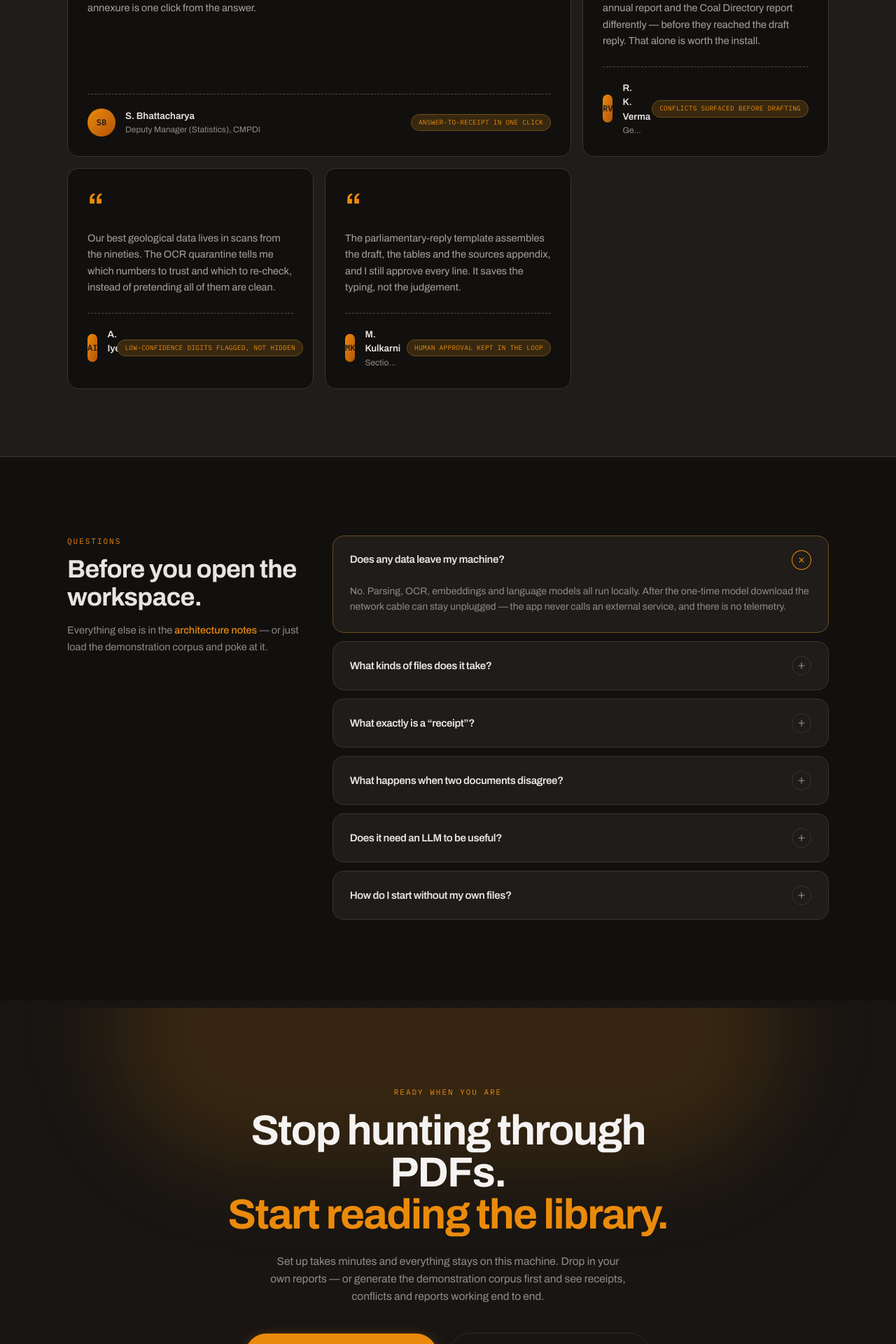
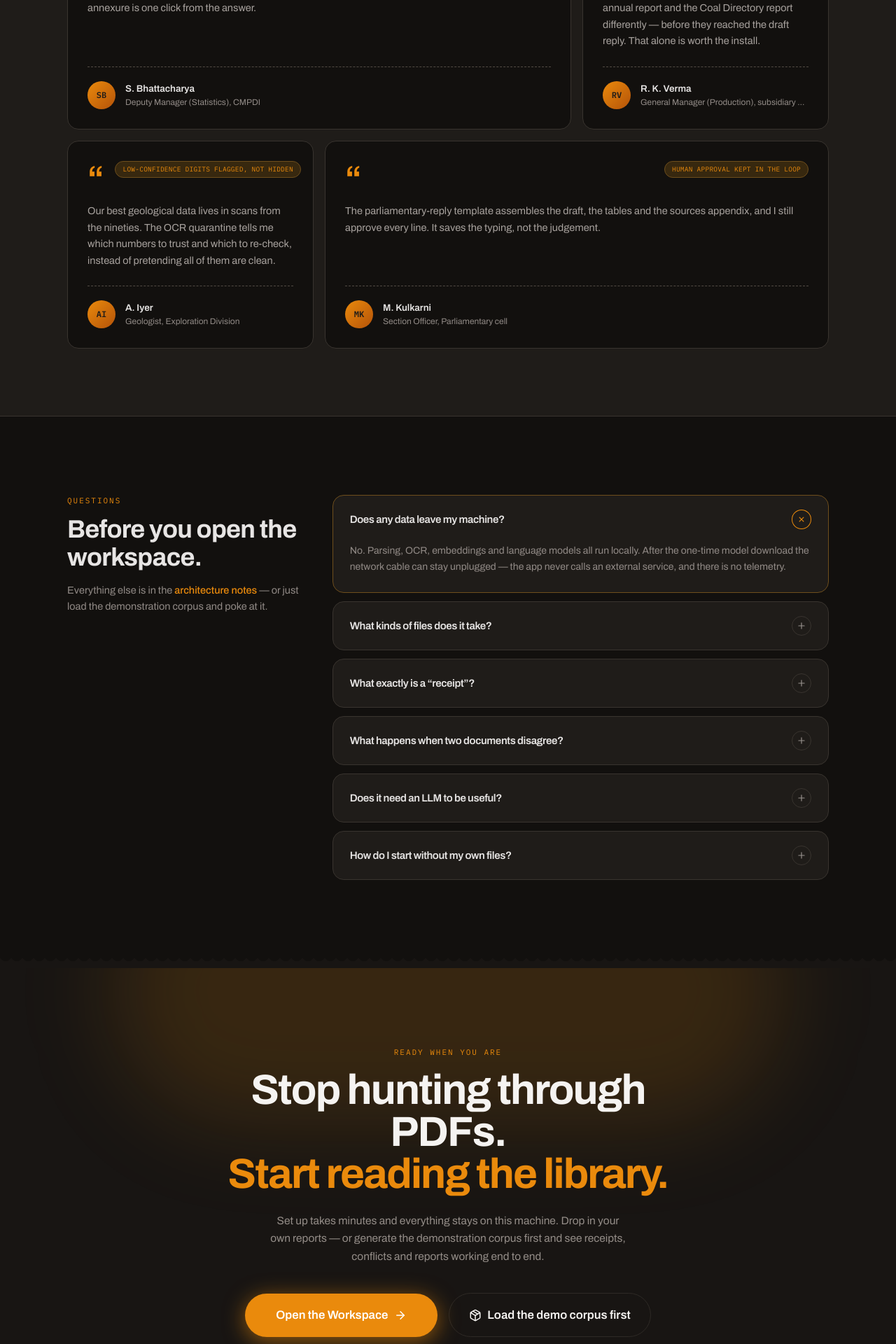
Before and after one commit to SpreadSheets600/CMPDI-Intelligence, a Flask app: page / in a window 1280 px wide. Shown: the part 4280-6200 px from the top of the page at 70% size. Run offline with Flask 3, Linux system fonts and the light colour scheme; data that the repository does not hold is empty.

Commit message:
feat: fix field-notes layout, add landing animation layer and CTA polish
- testimonials: move receipt chip to card top (it crushed the author line
  in narrow cards), shrink-0 avatar, balanced 2+1 / 1+2 grid rhythm
- animations: receipt prints out of the hero on load, evidence-chain
  connector draws itself on scroll, shine sweep on primary CTAs, breathing
  glow on the final CTA, scroll-progress hairline in the nav, capability
  icons tilt on card hover, marquee pauses on hover
- all new motion has prefers-reduced-motion fallbacks

```diff
--- a/frontend/static/css/landing.css
+++ b/frontend/static/css/landing.css
@@ -96,9 +96,11 @@
 }
 
 .cta-primary {
+  position: relative;
   display: inline-flex;
   align-items: center;
   gap: 0.55rem;
+  overflow: hidden;
   border-radius: 9999px;
   background: rgb(var(--c-coal));
   padding: 0.95rem 2rem;
@@ -115,6 +117,34 @@
 }
 .cta-primary:active { transform: translateY(0); }
 
+/* shine sweep across the button on hover */
+.cta-primary::after {
+  content: "";
+  position: absolute;
+  top: -25%;
+  bottom: -25%;
+  left: 0;
+  width: 45%;
+  background: linear-gradient(105deg, transparent, rgb(255 255 255 / 0.4), transparent);
+  transform: translateX(-170%) skewX(-18deg);
+}
+.cta-primary:hover::after {
+  transform: translateX(330%) skewX(-18deg);
+  transition: transform 0.7s ease;
+}
+
+/* the receipt "prints out" of the hero on load */
+.receipt-in {
+  opacity: 0;
+  animation: receipt-out 0.9s cubic-bezier(0.16, 1, 0.3, 1) both;
+  animation-delay: var(--rd, 450ms);
+}
+@keyframes receipt-out {
+  0% { opacity: 0; transform: translateY(-38px) rotate(-2deg); }
+  55% { opacity: 1; }
+  100% { opacity: 1; transform: translateY(0) rotate(0deg); }
+}
+
 /* floating annotation cards */
 .float-slow { animation: float-y 7s ease-in-out infinite; }
 .float-slower { animation: float-y 9s ease-in-out 1.2s infinite; }
@@ -122,6 +152,10 @@
   0%, 100% { transform: translateY(0); }
   50% { transform: translateY(-9px); }
 }
+
+/* capability card icons tilt toward the cursor on card hover */
+.icon-tile { transition: transform 0.3s cubic-bezier(0.16, 1, 0.3, 1); }
+.group:hover .icon-tile { transform: rotate(-6deg) scale(1.08); }
 
 /* ---------- evidence chain ---------- */
 
@@ -136,6 +170,14 @@
   width: 25%;
   border-top: 1px dashed rgb(var(--c-coal) / 0.55);
 }
+/* and draws itself left-to-right when scrolled into view */
+.pipeline-line.reveal {
+  opacity: 1;
+  transform: scaleX(0);
+  transform-origin: left;
+  transition: transform 1.2s cubic-bezier(0.16, 1, 0.3, 1) 0.15s;
+}
+.pipeline-line.reveal.is-visible { transform: scaleX(1); }
 
 /* ---------- marquee ---------- */
 
@@ -143,6 +185,7 @@
 @keyframes marquee {
   to { transform: translateX(-50%); }
 }
+.marquee:hover { animation-play-state: paused; }
 
 /* ---------- scroll reveals ---------- */
 
@@ -185,6 +228,12 @@
 .cta-jumbo {
   padding: 1.15rem 2.75rem;
   font-size: 1.05rem;
+  animation: cta-breathe 3.4s ease-in-out 1.8s infinite;
+}
+/* slow, faint breathing glow so the last-chance button draws the eye */
+@keyframes cta-breathe {
+  0%, 100% { box-shadow: 0 4px 18px rgb(var(--c-coal) / 0.35); }
+  50% { box-shadow: 0 6px 32px rgb(var(--c-coal) / 0.6); }
 }
 /* perforation separating the CTA band from the page, like torn paper */
 .cta-tear {
@@ -197,12 +246,13 @@
 /* ---------- reduced motion: land everything instantly ---------- */
 
 @media (prefers-reduced-motion: reduce) {
-  .hero-word, .float-slow, .float-slower, .marquee {
+  .hero-word, .float-slow, .float-slower, .marquee, .receipt-in, .cta-jumbo {
     animation: none !important;
   }
-  .hero-word, .reveal {
+  .hero-word, .reveal, .receipt-in {
     opacity: 1 !important;
     transform: none !important;
   }
+  .pipeline-line.reveal { transform: scaleX(1) !important; }
   .faq-body { transition: none; }
 }
--- a/frontend/static/js/landing/nav.js
+++ b/frontend/static/js/landing/nav.js
@@ -1,9 +1,18 @@
 // Sticky header: transparent over the hero, frosted paper once scrolled.
+// The hairline progress bar tracks reading depth through the page.
 
 export function initNav() {
   const nav = document.getElementById("landing-nav");
   if (!nav) return;
-  const update = () => nav.classList.toggle("is-scrolled", window.scrollY > 12);
+  const progress = document.getElementById("scroll-progress");
+  const update = () => {
+    nav.classList.toggle("is-scrolled", window.scrollY > 12);
+    if (progress) {
+      const max = document.documentElement.scrollHeight - window.innerHeight;
+      const t = max > 0 ? window.scrollY / max : 0;
+      progress.style.transform = `scaleX(${t})`;
+    }
+  };
   update();
   window.addEventListener("scroll", update, { passive: true });
 }
--- a/frontend/templates/landing/capabilities.html
+++ b/frontend/templates/landing/capabilities.html
@@ -12,8 +12,8 @@
     </div>
 
     <div class="reveal-group mt-12 grid gap-4 md:grid-cols-6">
-      <div class="reveal rounded-2xl border border-seam bg-white p-7 transition-all duration-300 hover:-translate-y-1 hover:shadow-lift md:col-span-4 md:row-span-2" style="--rd:0ms">
-        <div class="flex h-11 w-11 items-center justify-center rounded-xl bg-coal text-white">{{ icon('message-circle', 'h-5 w-5') }}</div>
+      <div class="reveal group rounded-2xl border border-seam bg-white p-7 transition-all duration-300 hover:-translate-y-1 hover:shadow-lift md:col-span-4 md:row-span-2" style="--rd:0ms">
+        <div class="icon-tile flex h-11 w-11 items-center justify-center rounded-xl bg-coal text-white">{{ icon('message-circle', 'h-5 w-5') }}</div>
         <h3 class="mt-5 text-xl font-semibold tracking-tight">Ask, with grounded answers</h3>
         <p class="mt-2.5 max-w-[58ch] text-[14.5px] leading-relaxed text-stone-500">
           One chat over the whole library. Numbers resolve against a fact index
@@ -29,8 +29,8 @@
         </div>
       </div>
 
-      <div class="reveal rounded-2xl border border-seam bg-white p-6 transition-all duration-300 hover:-translate-y-1 hover:shadow-lift md:col-span-2" style="--rd:90ms">
-        <div class="flex h-11 w-11 items-center justify-center rounded-xl bg-coalsoft text-coal">{{ icon('file-chart-column', 'h-5 w-5') }}</div>
+      <div class="reveal group rounded-2xl border border-seam bg-white p-6 transition-all duration-300 hover:-translate-y-1 hover:shadow-lift md:col-span-2" style="--rd:90ms">
+        <div class="icon-tile flex h-11 w-11 items-center justify-center rounded-xl bg-coalsoft text-coal">{{ icon('file-chart-column', 'h-5 w-5') }}</div>
         <h3 class="mt-4 font-semibold tracking-tight">Report studio</h3>
         <p class="mt-2 text-[13.5px] leading-relaxed text-stone-500">
           DOCX reports assembled from the library: executive summary, real Word
@@ -39,8 +39,8 @@
         </p>
       </div>
 
-      <div class="reveal rounded-2xl border border-sideline bg-side p-6 text-sidetext transition-all duration-300 hover:-translate-y-1 hover:shadow-lift md:col-span-2" style="--rd:180ms">
-        <div class="flex h-11 w-11 items-center justify-center rounded-xl bg-white/10 text-coal">{{ icon('triangle-alert', 'h-5 w-5') }}</div>
+      <div class="reveal group rounded-2xl border border-sideline bg-side p-6 text-sidetext transition-all duration-300 hover:-translate-y-1 hover:shadow-lift md:col-span-2" style="--rd:180ms">
+        <div class="icon-tile flex h-11 w-11 items-center justify-center rounded-xl bg-white/10 text-coal">{{ icon('triangle-alert', 'h-5 w-5') }}</div>
         <h3 class="mt-4 font-semibold tracking-tight">Conflict radar</h3>
         <p class="mt-2 text-[13.5px] leading-relaxed text-sidemute">
           When documents disagree on the same figure, every value is shown side
@@ -49,8 +49,8 @@
         </p>
       </div>
 
-      <div class="reveal rounded-2xl border border-seam bg-white p-6 transition-all duration-300 hover:-translate-y-1 hover:shadow-lift md:col-span-2" style="--rd:0ms">
-        <div class="flex h-11 w-11 items-center justify-center rounded-xl bg-coalsoft text-coal">{{ icon('chart-column', 'h-5 w-5') }}</div>
+      <div class="reveal group rounded-2xl border border-seam bg-white p-6 transition-all duration-300 hover:-translate-y-1 hover:shadow-lift md:col-span-2" style="--rd:0ms">
+        <div class="icon-tile flex h-11 w-11 items-center justify-center rounded-xl bg-coalsoft text-coal">{{ icon('chart-column', 'h-5 w-5') }}</div>
         <h3 class="mt-4 font-semibold tracking-tight">Insights</h3>
         <p class="mt-2 text-[13.5px] leading-relaxed text-stone-500">
           Any reported metric plotted per year — and every bar links to the
@@ -58,8 +58,8 @@
         </p>
       </div>
 
-      <div class="reveal rounded-2xl border border-seam bg-white p-6 transition-all duration-300 hover:-translate-y-1 hover:shadow-lift md:col-span-2" style="--rd:90ms">
-        <div class="flex h-11 w-11 items-center justify-center rounded-xl bg-coalsoft text-coal">{{ icon('network', 'h-5 w-5') }}</div>
+      <div class="reveal group rounded-2xl border border-seam bg-white p-6 transition-all duration-300 hover:-translate-y-1 hover:shadow-lift md:col-span-2" style="--rd:90ms">
+        <div class="icon-tile flex h-11 w-11 items-center justify-center rounded-xl bg-coalsoft text-coal">{{ icon('network', 'h-5 w-5') }}</div>
         <h3 class="mt-4 font-semibold tracking-tight">Knowledge tree</h3>
         <p class="mt-2 text-[13.5px] leading-relaxed text-stone-500">
           Documents, tags and entities as a navigable force-directed graph of
@@ -67,8 +67,8 @@
         </p>
       </div>
 
-      <div class="reveal rounded-2xl border border-seam bg-white p-6 transition-all duration-300 hover:-translate-y-1 hover:shadow-lift md:col-span-2" style="--rd:180ms">
-        <div class="flex h-11 w-11 items-center justify-center rounded-xl bg-coalsoft text-coal">{{ icon('shapes', 'h-5 w-5') }}</div>
+      <div class="reveal group rounded-2xl border border-seam bg-white p-6 transition-all duration-300 hover:-translate-y-1 hover:shadow-lift md:col-span-2" style="--rd:180ms">
+        <div class="icon-tile flex h-11 w-11 items-center justify-center rounded-xl bg-coalsoft text-coal">{{ icon('shapes', 'h-5 w-5') }}</div>
         <h3 class="mt-4 font-semibold tracking-tight">Topics &amp; tags</h3>
         <p class="mt-2 text-[13.5px] leading-relaxed text-stone-500">
           Word clouds, keyphrases and document clusters computed locally, then
@@ -76,10 +76,10 @@
         </p>
       </div>
 
-      <div class="reveal rounded-2xl border border-coalline bg-coalsoft p-7 transition-all duration-300 hover:-translate-y-1 hover:shadow-lift md:col-span-6" style="--rd:270ms">
+      <div class="reveal group rounded-2xl border border-coalline bg-coalsoft p-7 transition-all duration-300 hover:-translate-y-1 hover:shadow-lift md:col-span-6" style="--rd:270ms">
         <div class="flex flex-wrap items-start gap-x-10 gap-y-4">
           <div class="max-w-[62ch]">
-            <div class="flex h-11 w-11 items-center justify-center rounded-xl bg-coal text-white">{{ icon('scan-text', 'h-5 w-5') }}</div>
+            <div class="icon-tile flex h-11 w-11 items-center justify-center rounded-xl bg-coal text-white">{{ icon('scan-text', 'h-5 w-5') }}</div>
             <h3 class="mt-4 text-lg font-semibold tracking-tight">Built for real paperwork, not demo data</h3>
             <p class="mt-2 text-[14px] leading-relaxed text-stone-600">
               Indian number formats (1,23,456.78), lakh/crore and MT units,
--- a/frontend/templates/landing/final_cta.html
+++ b/frontend/templates/landing/final_cta.html
@@ -26,7 +26,7 @@
         </a>
         <form method="post" action="{{ url_for('ingest.load_demo') }}">
           <button type="submit"
-                  class="flex items-center gap-2 rounded-full border border-sideline px-7 py-[1.13rem] text-[1.05rem] font-semibold text-sidetext transition-colors hover:border-coal hover:text-coal">
+                  class="flex items-center gap-2 rounded-full border border-sideline px-7 py-[1.13rem] text-[1.05rem] font-semibold text-sidetext transition-all hover:border-coal hover:bg-coal/10 hover:text-coal">
             {{ icon('package', 'h-[18px] w-[18px]') }}
             Load the demo corpus first
           </button>
--- a/frontend/templates/landing/hero.html
+++ b/frontend/templates/landing/hero.html
@@ -28,7 +28,7 @@
           {{ icon('arrow-right', 'h-4 w-4 transition-transform duration-300 group-hover:translate-x-1') }}
         </a>
         <a href="#pipeline"
-           class="flex items-center gap-2 rounded-full border border-seamdark px-6 py-3.5 text-sm font-semibold text-ink transition-colors hover:border-coal hover:text-coal">
+           class="flex items-center gap-2 rounded-full border border-seamdark px-6 py-3.5 text-sm font-semibold text-ink transition-colors hover:border-coal hover:bg-coal/5 hover:text-coal">
           {{ icon('scan-text', 'h-4 w-4') }} How evidence works
         </a>
       </div>
@@ -40,7 +40,7 @@
 
     {# The product's own citation UI, rendered as a paper receipt #}
     <div class="md:col-span-5">
-      <div class="relative animate-pop" style="animation-delay:480ms">
+      <div class="receipt-in relative" style="--rd:520ms">
         <div class="absolute -inset-4 -rotate-2 rounded-3xl border border-coalline bg-coalsoft/40" aria-hidden="true"></div>
         <div class="receipt relative rounded-2xl border border-seam bg-white p-7 shadow-lift">
           <div class="flex items-center justify-between">
--- a/frontend/templates/landing/nav.html
+++ b/frontend/templates/landing/nav.html
@@ -1,6 +1,7 @@
 {# Element 2: company logo top-left, sticky nav with blur, theme toggle. #}
 <header id="landing-nav"
         class="fixed inset-x-0 top-0 z-40 border-b border-transparent transition-all duration-300">
+  <div id="scroll-progress" class="absolute inset-x-0 top-0 h-[2px] origin-left scale-x-0 bg-gradient-to-r from-coal to-amber-500" aria-hidden="true"></div>
   <div class="mx-auto flex h-16 max-w-6xl items-center gap-8 px-5 md:px-8">
     <a href="/" class="group flex items-center gap-2.5" aria-label="CMPDI Intelligence home">
       <span class="flex h-8 w-8 items-center justify-center rounded-lg bg-coal font-mono text-[14px] font-bold text-white shadow-[0_2px_10px_rgb(217_119_6/0.35)] transition-transform duration-300 group-hover:rotate-[-6deg]">C</span>
--- a/frontend/templates/landing/pipeline.html
+++ b/frontend/templates/landing/pipeline.html
@@ -12,7 +12,7 @@
     </div>
 
     <ol class="reveal-group relative mt-14 grid gap-4 md:grid-cols-4">
-      <div class="pipeline-line absolute left-0 right-0 top-[52px] hidden md:block" aria-hidden="true"></div>
+      <div class="pipeline-line reveal absolute left-0 right-0 top-[52px] hidden md:block" aria-hidden="true"></div>
       {% for num, name, icon_name, text in [
         ('01', 'Ingest', 'upload', 'PDFs, Word, Excel, CSV and scans land in a content-addressed store, deduplicated by SHA-256.'),
         ('02', 'Extract', 'scan-text', 'OCR, ruled-table detection and section structure become one canonical model.'),
--- a/frontend/templates/landing/testimonials.html
+++ b/frontend/templates/landing/testimonials.html
@@ -1,6 +1,7 @@
 {# Element 8: social proof from the people the product is for. Monogram
    avatars (offline, no stock photos); each card carries a receipt-style
-   chip instead of a star rating — fitting for an evidence product. #}
+   chip instead of a star rating — fitting for an evidence product. The
+   2+1 / 1+2 span rhythm keeps wide quotes airy without stranding a column. #}
 <section class="border-y border-seam bg-white">
   <div class="mx-auto max-w-6xl px-5 py-24 md:px-8">
     <div class="reveal max-w-2xl">
@@ -13,34 +14,36 @@
         ('The receipt chain ends the ritual. What used to be an afternoon of
           hunting page 34 of a scanned annexure is one click from the answer.',
          'S. Bhattacharya', 'Deputy Manager (Statistics), CMPDI', 'SB',
-         'answer-to-receipt in one click'),
+         'answer-to-receipt in one click', 'md:col-span-2'),
         ('It flagged two production figures that our annual report and the
           Coal Directory report differently — before they reached the draft
           reply. That alone is worth the install.',
          'R. K. Verma', 'General Manager (Production), subsidiary HQ', 'RV',
-         'conflicts surfaced before drafting'),
+         'conflicts surfaced before drafting', ''),
         ('Our best geological data lives in scans from the nineties. The OCR
           quarantine tells me which numbers to trust and which to re-check,
           instead of pretending all of them are clean.',
          'A. Iyer', 'Geologist, Exploration Division', 'AI',
-         'low-confidence digits flagged, not hidden'),
+         'low-confidence digits flagged, not hidden', ''),
         ('The parliamentary-reply template assembles the draft, the tables and
           the sources appendix, and I still approve every line. It saves the
           typing, not the judgement.',
          'M. Kulkarni', 'Section Officer, Parliamentary cell', 'MK',
-         'human approval kept in the loop'),
+         'human approval kept in the loop', 'md:col-span-2'),
       ] %}
-      {% for quote, name, role, initials, chip in notes %}
-      <figure class="reveal flex flex-col rounded-2xl border border-seam bg-paper p-7 transition-all duration-300 hover:-translate-y-1 hover:shadow-lift {{ 'md:col-span-2' if loop.index == 1 else '' }}" style="--rd:{{ loop.index * 80 }}ms">
-        <span class="text-5xl font-bold leading-none text-coal" aria-hidden="true">“</span>
+      {% for quote, name, role, initials, chip, span in notes %}
+      <figure class="reveal group relative flex flex-col rounded-2xl border border-seam bg-paper p-7 transition-all duration-300 hover:-translate-y-1 hover:border-coalline hover:shadow-lift {{ span }}" style="--rd:{{ loop.index * 80 }}ms">
+        <div class="flex items-start justify-between gap-4">
+          <span class="text-5xl font-bold leading-none text-coal" aria-hidden="true">“</span>
+          <span class="shrink-0 rounded-full border border-coalline bg-coalsoft px-2.5 py-1 font-mono text-[9.5px] uppercase tracking-wide text-coal">{{ chip }}</span>
+        </div>
         <blockquote class="mt-3 flex-1 text-[14.5px] leading-relaxed text-stone-600">{{ quote }}</blockquote>
         <figcaption class="mt-6 flex items-center gap-3.5 border-t border-dashed border-seamdark pt-5">
-          <span class="flex h-10 w-10 items-center justify-center rounded-full bg-gradient-to-br from-coal to-amber-700 font-mono text-[12px] font-bold text-white" aria-hidden="true">{{ initials }}</span>
+          <span class="flex h-10 w-10 shrink-0 items-center justify-center rounded-full bg-gradient-to-br from-coal to-amber-700 font-mono text-[12px] font-bold text-white transition-transform duration-300 group-hover:scale-110" aria-hidden="true">{{ initials }}</span>
           <div class="min-w-0">
-            <p class="text-[13.5px] font-semibold">{{ name }}</p>
+            <p class="truncate text-[13.5px] font-semibold">{{ name }}</p>
             <p class="truncate text-[12px] text-stone-500">{{ role }}</p>
           </div>
-          <span class="ml-auto hidden shrink-0 rounded-full border border-coalline bg-coalsoft px-2.5 py-1 font-mono text-[9.5px] uppercase tracking-wide text-coal lg:inline-block">{{ chip }}</span>
         </figcaption>
       </figure>
       {% endfor %}
```
